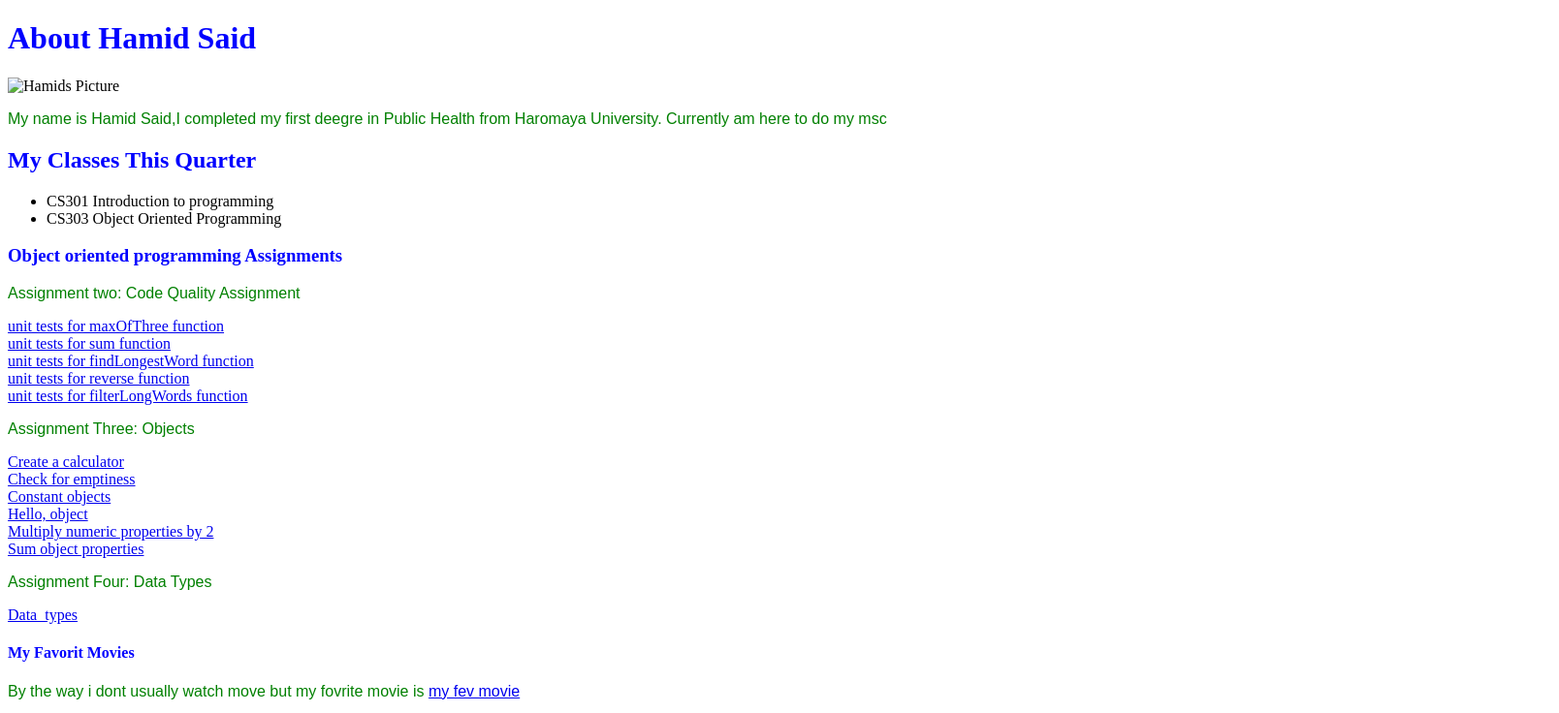
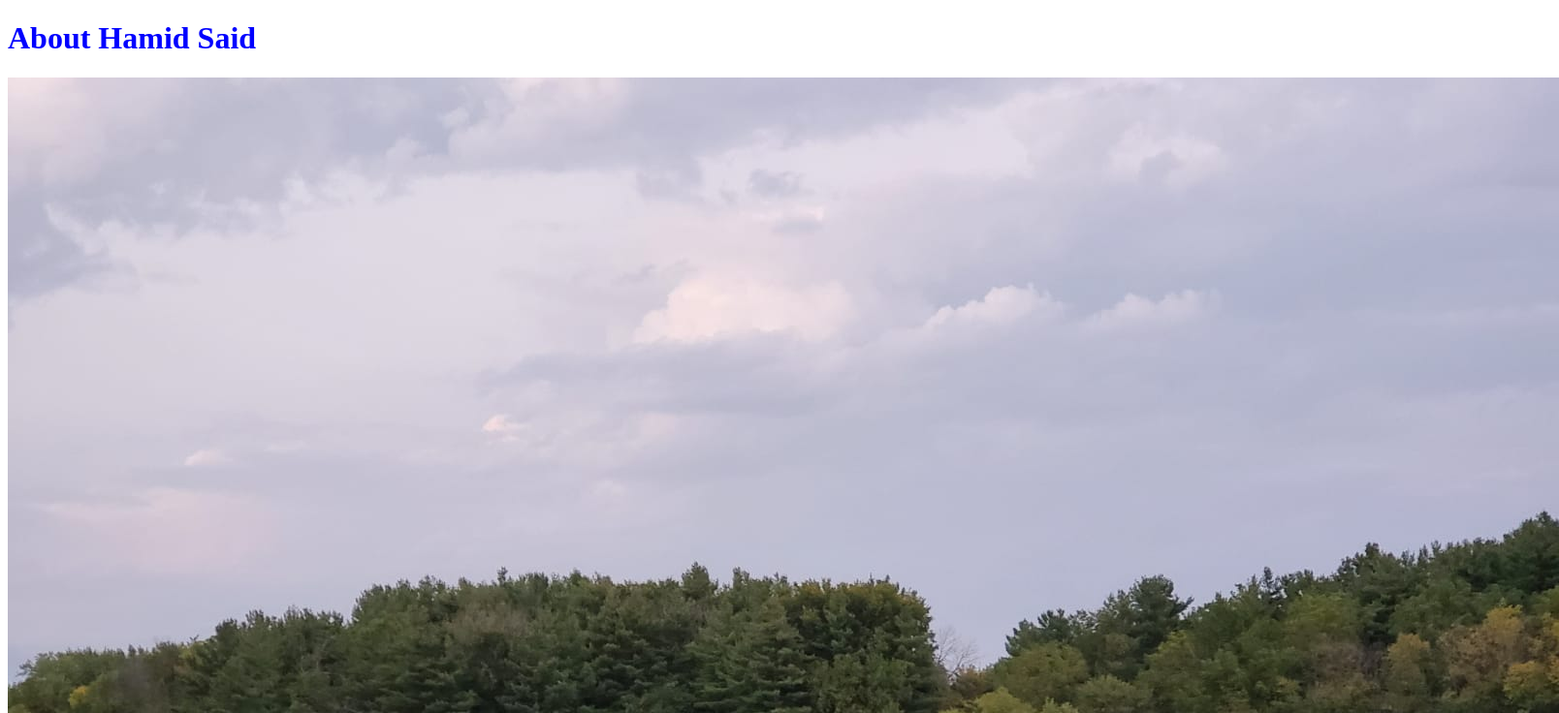
Before and after one commit to ElhamHamid/ElhamHamid.github.io, a plain HTML site: page index.html in a window 1280 px wide. Shown: the top 736 px of the page at 97% size, 1608 px wide, since content can reach past the window. Drawn offline with Linux system fonts and the light colour scheme; grey boxes are pictures that could not be loaded.

Commit message:
Update index.html

```diff
--- a/index.html
+++ b/index.html
@@ -9,7 +9,7 @@
 
 <body>
 <h1>About Hamid Said</h1>
-<img src="" alt="Hamids Picture" />
+<img src="https://github.com/ElhamHamid/ElhamHamid.github.io/blob/master/foMyPage.jpeg" alt="" />
 <p>My name is Hamid Said,I completed my first deegre in Public Health from Haromaya University.
     Currently am here to do my msc</p>
 <h2>My Classes This Quarter</h2>
```
